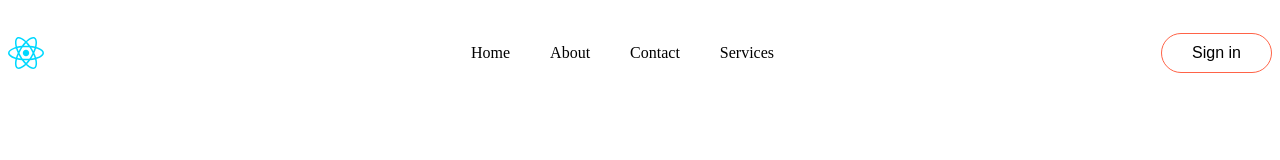
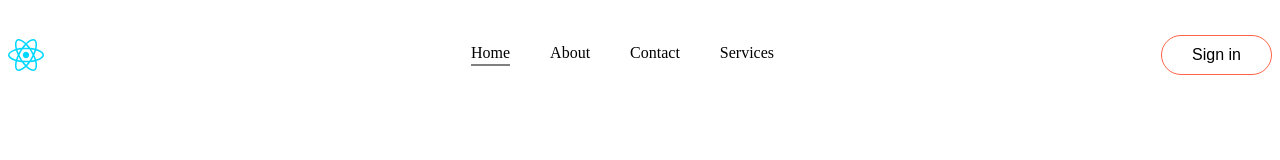
Before and after one commit to shoaibkhan-dev/react-practice-05, a React (Vite) app in the folder react-web/: page / in a window 1280 px wide. Shown: the top 160 px of the page. Built offline with nearby package versions, Linux system fonts and the light colour scheme.

Commit message:
add onclick logic for menu pages active underline

```diff
--- a/react-web/src/components/Header/Navbar.css
+++ b/react-web/src/components/Header/Navbar.css
@@ -30,5 +30,6 @@
 }
 
 .navbar .active{
-
+    padding-bottom: 2px;
+    border-bottom: 2px solid gray;
 }
```
